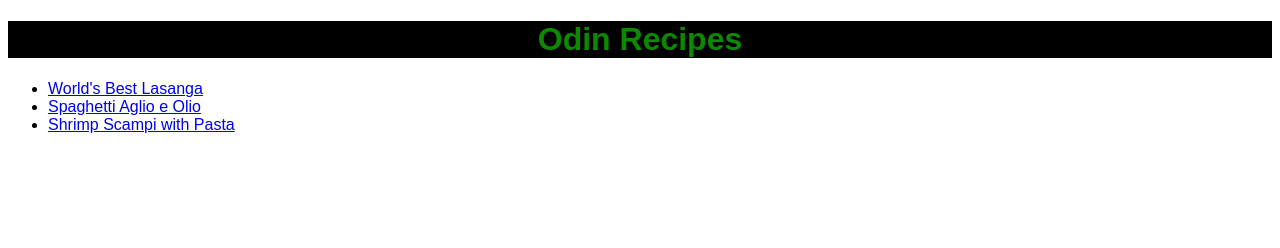
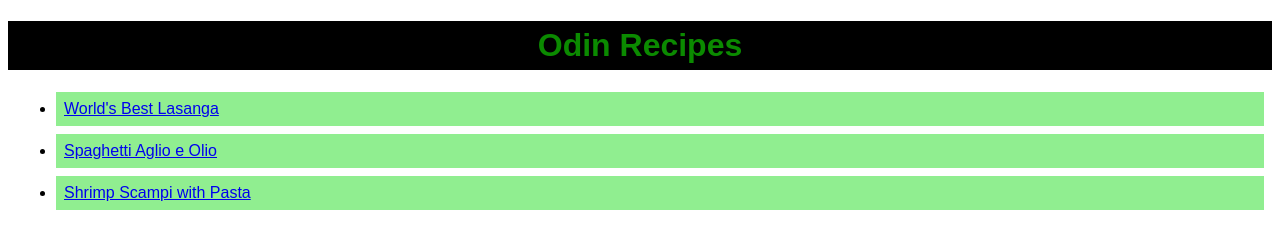
Before and after one commit to Danwrawn/odin-recipes, a plain HTML site: page index.html in a window 1280 px wide. Drawn offline with Linux system fonts and the light colour scheme.

Commit message:
Add a bit more css to change the padding and margins

```diff
--- a/styles.css
+++ b/styles.css
@@ -7,4 +7,12 @@ h2 {
     background-color: black;
     color: rgb(11, 138, 0);
     text-align: center;
+    padding: 6px;
 }
+
+p,
+li {
+    background-color: lightgreen;
+    padding: 8px;
+    margin: 8px;
+}
```
